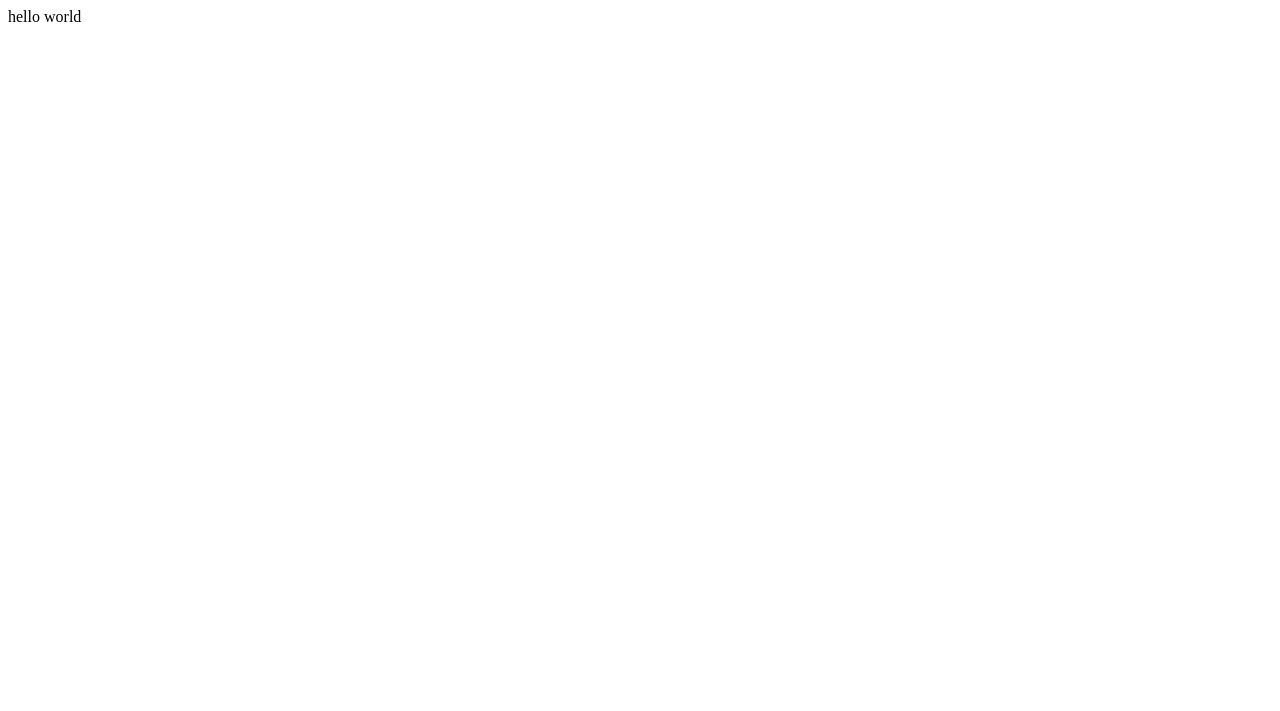
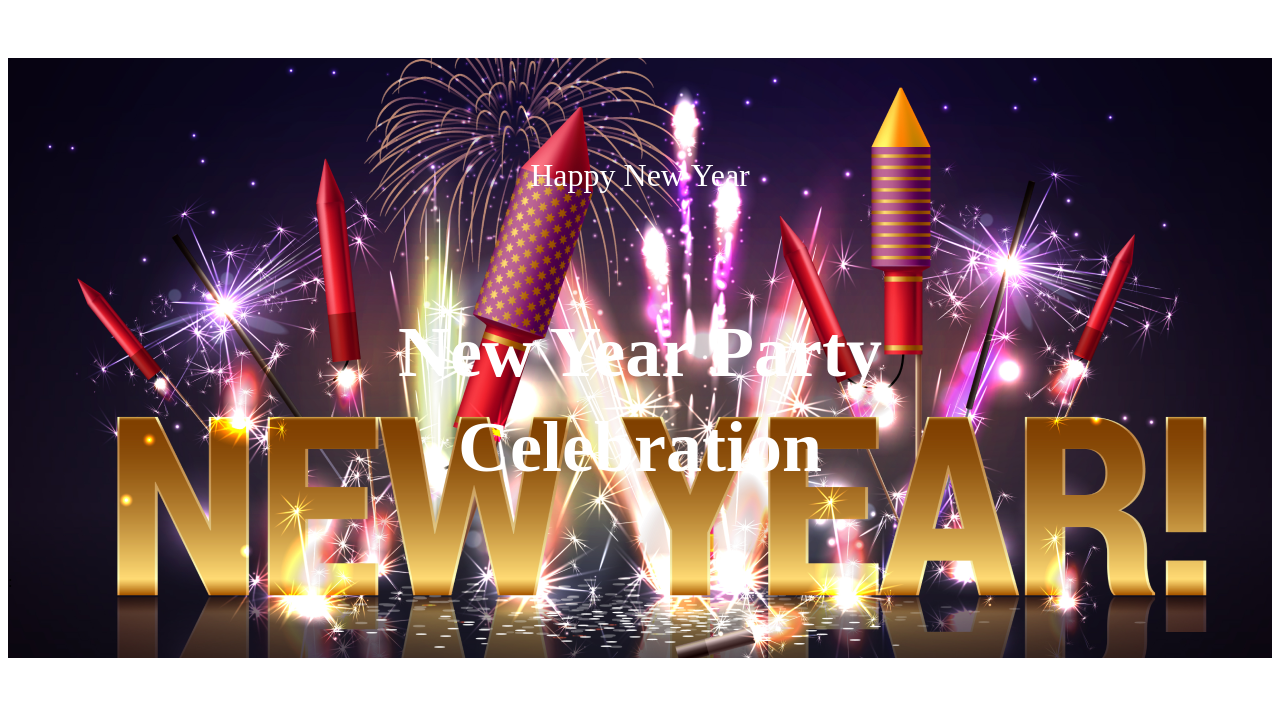
Before and after one commit to NusratJahaninfo/new-year-portfolio, a plain HTML site: page index.html in a window 1280 px wide. Drawn offline with Linux system fonts and the light colour scheme.

Commit message:
banner section done

```diff
--- a/index.html
+++ b/index.html
@@ -3,14 +3,18 @@
 <head>
     <meta charset="UTF-8">
     <meta name="viewport" content="width=device-width, initial-scale=1.0">
-    <title>new year portfolio</title>
+    <title>Text Center</title>
+    <link rel="stylesheet" href="style.css">
 </head>
 <body>
-    hello world
-   <header>
-
+    <header>
+        <div class="banner">
+            <h3>Happy New Year</h3>
+            <h1> New Year Party<br>Celebration</h1>:
+        </div>
    </header>
    <main>
+
 
    </main>
    <footer>
--- /dev/null
+++ b/style.css
@@ -0,0 +1,36 @@
+.{
+    padding: 0;
+    margin: 0;
+}
+header {
+    display:flex;
+    justify-content: center;
+}
+.banner {
+    background-image: url('resources/Banner Image.png');
+    height: 600px;
+    background-position: center;
+    background-repeat: no-repeat;
+    background-size: cover;
+    width: 1320px;
+    margin: 50px 0;
+    display: flex;
+    flex-direction: column;
+    justify-content: center;
+    gap: 30px;
+
+}
+.banner h1,
+.banner h3{
+    text-align: center;
+    color: white;
+}
+.banner h3 {
+    font-size: 32px;
+    font-weight: 400;
+}
+.banner h1 {
+    font-size: 72px;
+    font-weight: 900;
+    line-height:95px;
+}
```
